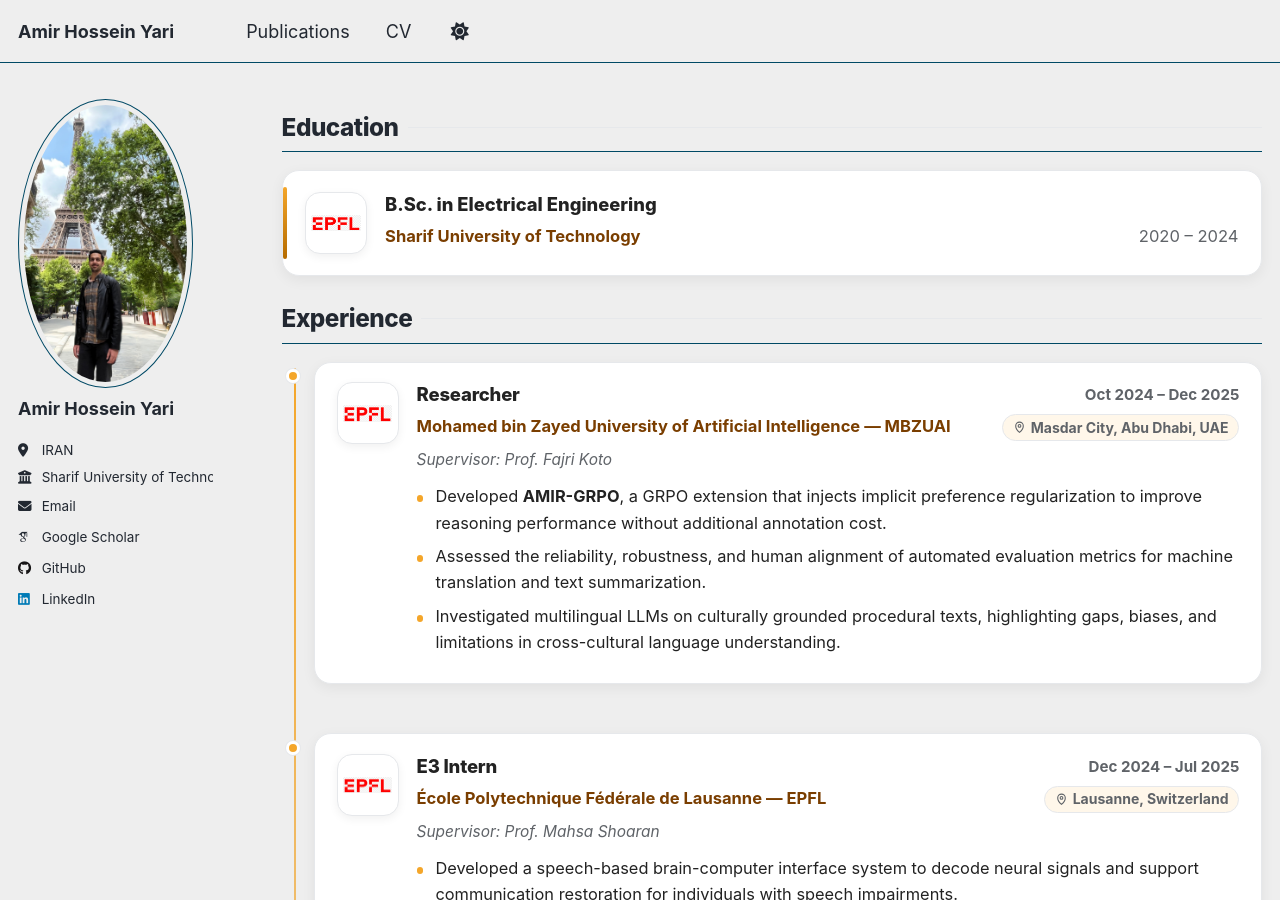
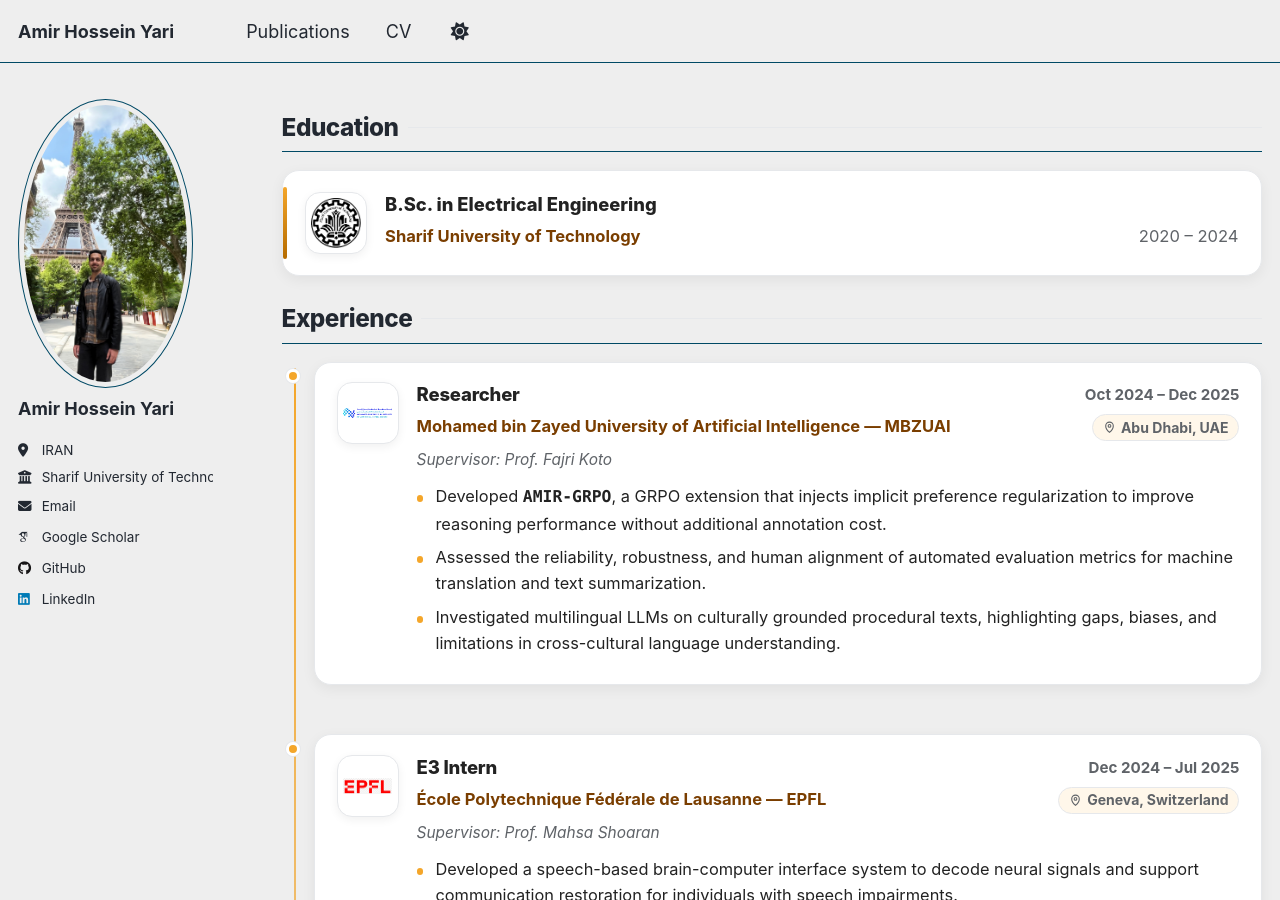
Before and after one commit to AmirHosseinYari2002/AmirHosseinYari2002.github.io, a Jekyll site: the page built from _pages/cv.md, in a window 1280 px wide and 900 px high. Built offline with Jekyll 4.4.1, drawn with Linux system fonts in a browser that asks for light colours; some web fonts are replaced; a script that is not in the unit is left out; some of the changed text lies outside the part shown.

Commit message:
Update: update the CV page

```diff
--- a/_pages/cv.md
+++ b/_pages/cv.md
@@ -516,7 +516,7 @@ body.theme-dark {
                     <path d="M12 21s7-6.2 7-12a7 7 0 1 0-14 0c0 5.8 7 12 7 12z"></path>
                     <circle cx="12" cy="9" r="2.5"></circle>
                   </svg>
-                  Masdar City, Abu Dhabi, UAE
+                  Abu Dhabi, UAE
                 </span>
               </div>
 
@@ -526,7 +526,7 @@ body.theme-dark {
 
               <ul class="cv-bullets">
                 <li>
-                  Developed <strong>AMIR-GRPO</strong>, a GRPO extension that injects implicit preference
+                  Developed <strong><code>AMIR-GRPO</code></strong>, a GRPO extension that injects implicit preference
                   regularization to improve reasoning performance without additional annotation cost.
                 </li>
                 <li>
@@ -569,7 +569,7 @@ body.theme-dark {
                     <path d="M12 21s7-6.2 7-12a7 7 0 1 0-14 0c0 5.8 7 12 7 12z"></path>
                     <circle cx="12" cy="9" r="2.5"></circle>
                   </svg>
-                  Lausanne, Switzerland
+                  Geneva, Switzerland
                 </span>
               </div>
 
@@ -725,7 +725,7 @@ body.theme-dark {
           <div class="cv-card-content">
             <a class="cv-logo-link" href="https://behyaar.com/en" target="_blank" rel="noopener noreferrer" aria-label="Behyaar Medical Equipment Company">
               <span class="cv-logo-fallback">Behyaar</span>
-              <img class="cv-logo" src="{{ '/assets/images/logos/behyaar.png' | relative_url }}" alt="Behyaar Medical Equipment Company logo" loading="lazy" onerror="this.style.display='none'; this.previousElementSibling.style.display='inline-flex';">
+              <img class="cv-logo" src="{{ '/assets/images/logos/behyaar.jpg' | relative_url }}" alt="Behyaar Medical Equipment Company logo" loading="lazy" onerror="this.style.display='none'; this.previousElementSibling.style.display='inline-flex';">
             </a>
 
             <div class="cv-card-body">
```
Also changed, not shown: other parts of _pages/cv.md (+1 -1 lines), assets/images/logos/basir.jpeg (added), assets/images/logos/basir.png, assets/images/logos/behyaar.jpg (added), assets/images/logos/mbzuai.png, assets/images/logos/sharif.png.
